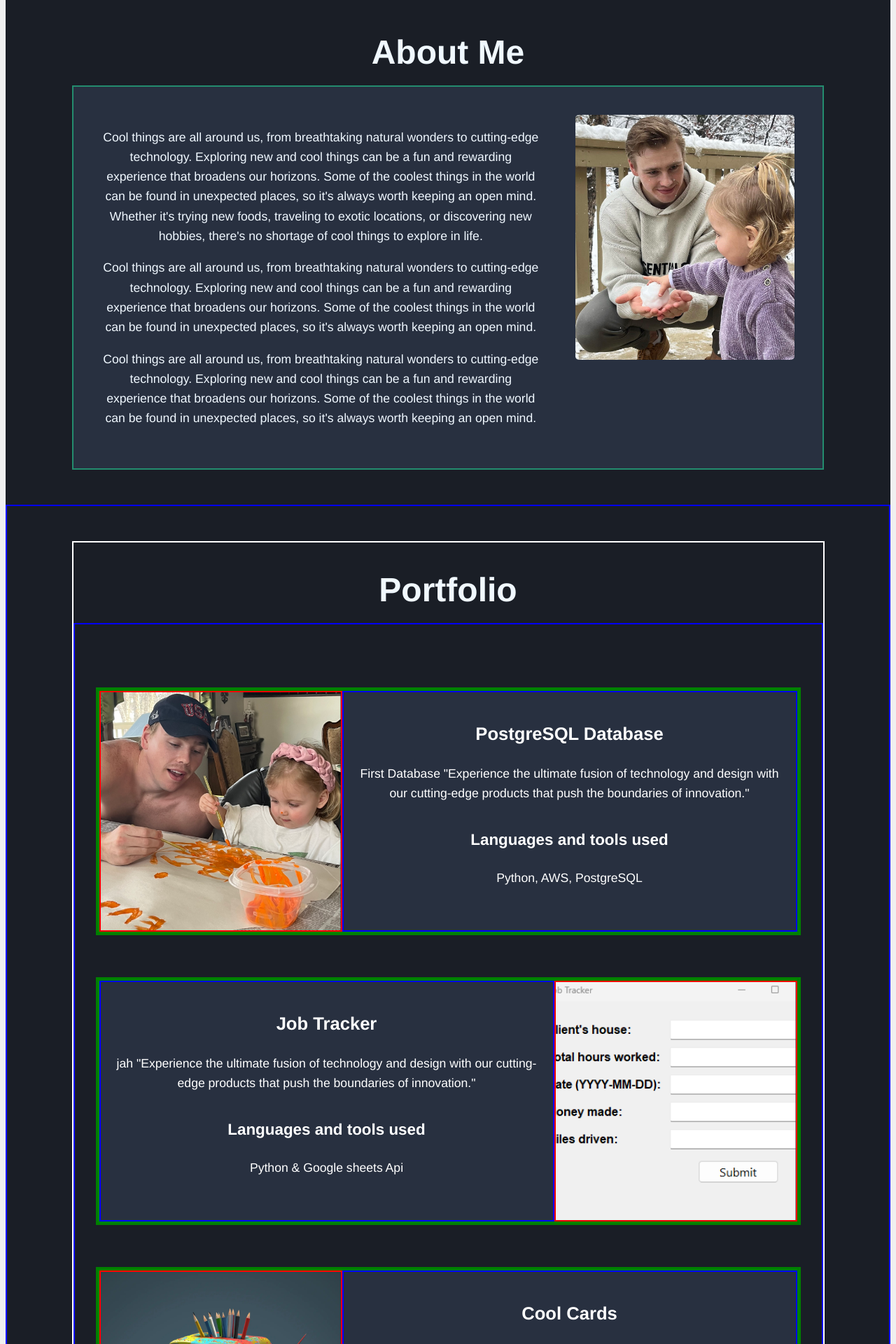
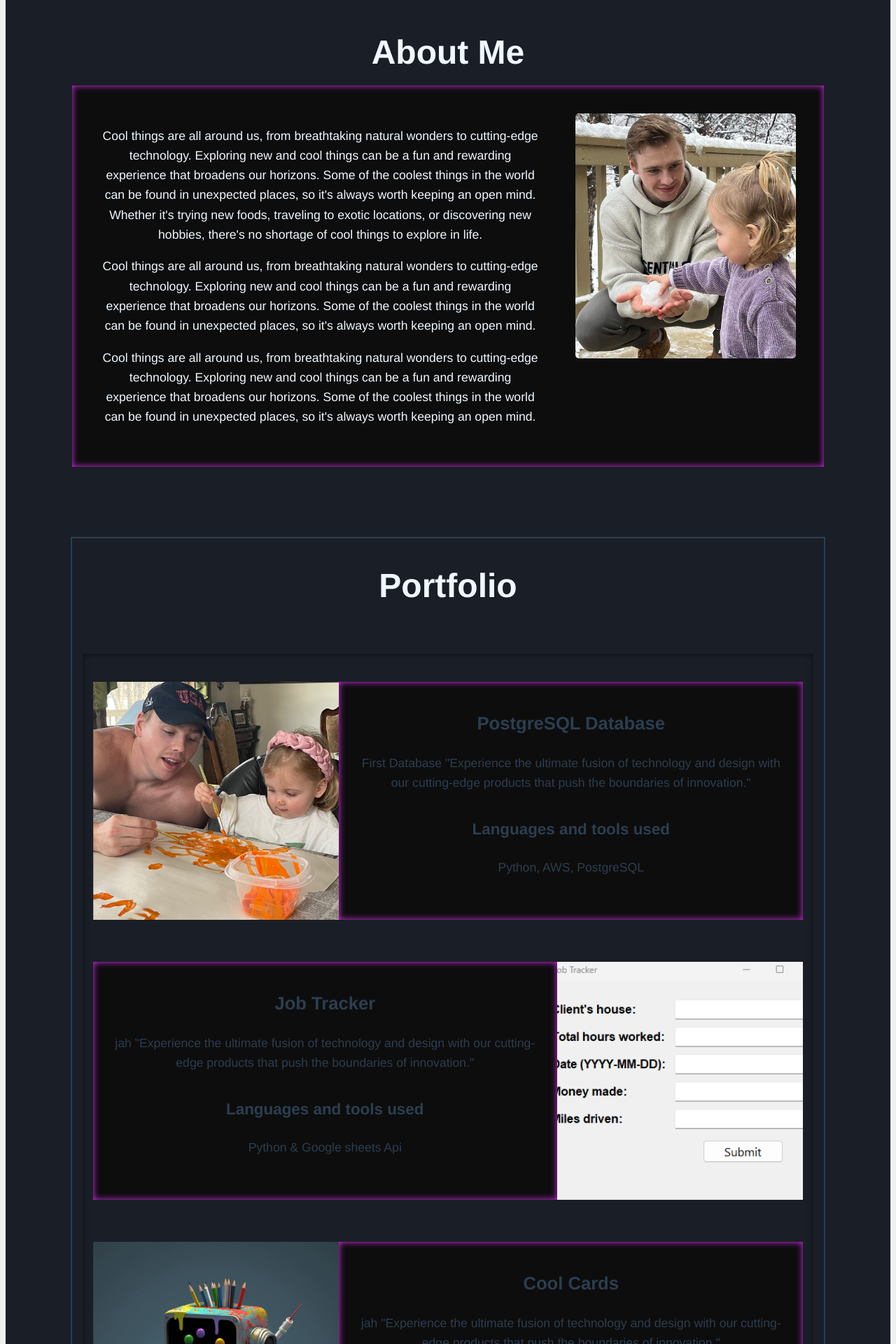
Before and after one commit to Eli-Dolney/web2, a Vue app in the folder site/: page / in a window 1280 px wide. Shown: the part 840-2760 px from the top of the page at 70% size. Built offline with nearby package versions, Linux system fonts and the light colour scheme.

Commit message:
UI updates

```diff
--- a/site/src/components/AboutComponent.vue
+++ b/site/src/components/AboutComponent.vue
@@ -70,8 +70,8 @@
   padding: 40px;
   width: 100%;
   box-sizing: border-box;
-  border: 2px solid #238C6E;
-  background-color: #283040
+  box-shadow: inset 0 0 10px #DB2EF2;
+  background-color: #0D0D0D;
 
 }
 
--- a/site/src/components/ContactComponent.vue
+++ b/site/src/components/ContactComponent.vue
@@ -4,16 +4,15 @@
       <div class="container">
         <h1>Contact Me</h1>
         <div class="accordion">
-          <div class="accordion-panel" @click="toggleAccordion">
+
+          <div class="accordion-panel expanded" @click="toggleAccordion">
             <div class="accordion-panel-header">
-              <h2 class="accordion-title">LinkedIn</h2>
-              <img class="panel-image" src="../assets/linked.png" />
+              <h2 class="accordion-title">Email</h2>
+              <img class="panel-image" src="../assets/Gmail.png" />
               <a
                 class="accordion-link-button"
-                href="https://bit.ly/Linkedin-Eli"
-                target="_blank"
-                rel="noopener noreferrer"
-              >View Profile</a>
+                href="mailto:elid3dev@gmail.com"
+              >Send Email</a>
             </div>
           </div>
 
@@ -24,6 +23,19 @@
               <a
                 class="accordion-link-button"
                 href="https://bit.ly/Github-Eli"
+                target="_blank"
+                rel="noopener noreferrer"
+              >View Profile</a>
+            </div>
+          </div>
+
+          <div class="accordion-panel" @click="toggleAccordion">
+            <div class="accordion-panel-header">
+              <h2 class="accordion-title">LinkedIn</h2>
+              <img class="panel-image" src="../assets/linked.png" />
+              <a
+                class="accordion-link-button"
+                href="https://bit.ly/Linkedin-Eli"
                 target="_blank"
                 rel="noopener noreferrer"
               >View Profile</a>
@@ -43,16 +55,6 @@
             </div>
           </div>
 
-          <div class="accordion-panel" @click="toggleAccordion">
-            <div class="accordion-panel-header">
-              <h2 class="accordion-title">Email</h2>
-              <img class="panel-image" src="../assets/Gmail.png" />
-              <a
-                class="accordion-link-button"
-                href="mailto:elid3dev@gmail.com"
-              >Send Email</a>
-            </div>
-          </div>
         </div>
       </div>
     </div>
@@ -108,7 +110,7 @@
   font-size: 3rem;
   margin-bottom: 20px;
   color: aliceblue;
-  border: solid 2px blue;
+
 }
 
 
@@ -128,7 +130,7 @@
   max-width: 80%;
   margin: 0 auto;
   padding: 2rem;
-  border: solid 2px red;
+  box-shadow: inset 0 0 10px rgba(0, 0, 0, 0.5);
   background-color: #1A1E26;
 }
 
@@ -145,8 +147,8 @@
   padding: 0.5rem;
 
   margin-top: 4rem;
-  border: solid 2px #3C308C;
-  background-color: #283040
+
+  background-color: #1A1E26
 }
 
 @media (min-width: 45em) {
@@ -191,8 +193,9 @@
   padding: var(--_panel-padding);
   padding-right: calc(var(--_panel-padding) * 4);
   border-radius: calc(((var(--_panel-padding) * 1.5) + var(--_button-size)) / 2);
-  border: solid 2px #3C308C;
-  background-color: #283040;
+
+  background-color: #0D0D0D;
+  box-shadow: inset 0 0 10px #DB2EF2;
 }
 
 @media (prefers-reduced-motion: no-preference) {
@@ -261,10 +264,10 @@
 .accordion-title {
   font-size: 2.5rem;
   font-weight: 700;
-  color: aliceblue;
+  color: #DB2EF2;
   position: relative;
   isolation: isolate;
-  border: solid 2px green;
+
   display: grid;
   align-items: center;
   writing-mode: vertical-lr;
@@ -306,7 +309,7 @@
   background: transparent;
   border: 0;
   padding: 0;
-  border: solid 2px purple;
+  border: solid 2px yellow;
   width: 20px; /* Adjust this value according to your desired icon size */
   height: 25px;
 }
@@ -359,7 +362,7 @@
 
 .accordion-link-button {
   text-decoration: none;
-  background-color: #3C308C;
+  background-color: #DB2EF2;
   color: white;
   padding: 8px 15px;
   border-radius: 5px;
--- a/site/src/components/FooterComponent.vue
+++ b/site/src/components/FooterComponent.vue
@@ -14,7 +14,7 @@
 
   <style scoped>
   footer {
-    background-color: #333;
+    background-color: #1A1E26;;
     color: #fff;
     padding: 1rem;
     font-family: Arial, sans-serif;
@@ -25,5 +25,6 @@
     justify-content: center;
     align-items: center;
     width: 100%;
+    box-shadow: inset 0 0 10px rgba(0, 0, 0, 0.5);
   }
   </style>
--- a/site/src/components/PortfolioComponent.vue
+++ b/site/src/components/PortfolioComponent.vue
@@ -74,8 +74,8 @@
 #portfolio {
   padding: 50px 0;
   background-color: #1A1E26;
-  color: #ffffff;
-  border: 2px solid blue;
+
+
 }
 
 .section-wrapper {
@@ -96,7 +96,6 @@
   max-width: 1400px;
   margin: 0 auto;
   padding: 30px 15px;
-  border: 2px solid blue;
 
 }
 
@@ -115,7 +114,7 @@
   margin-top: 20px;
   max-width: 1400px;
   padding: 30px 15px;
-
+  box-shadow: inset 0 0 10px rgba(0, 0, 0, 0.5);
 }
 
 .portfolio-project {
--- a/site/src/components/ProjectComponent.vue
+++ b/site/src/components/ProjectComponent.vue
@@ -38,7 +38,7 @@
   align-items: stretch;
   padding: px;
   width: 100%;
-  border: 5px solid green;
+
   box-sizing: border-box; /* Added box-sizing property */
   background-color: #283040;
 }
@@ -56,7 +56,7 @@
   display: flex;
   align-items: center;
   justify-content: center;
-  border: 2px solid red
+
 }
 
 .portfolio-project-image-container img {
@@ -72,9 +72,10 @@
 .image-text {
   flex: 2;
   padding: 20px;
-  border: 2px solid blue; /* Added red border */
+  box-shadow: inset 0 0 10px #DB2EF2; /* Added red border */
   display: flex; /* Add this to make sure the text container stretches to the same height as the image container */
   flex-direction: column;
+  background-color: #0D0D0D;
 }
 
 @media (max-width: 768px) {
--- a/site/src/components/SkillsComponent.vue
+++ b/site/src/components/SkillsComponent.vue
@@ -101,7 +101,6 @@
   padding: 20px;
   background-color: #1A1E26;
 
-  border: 2px solid green;
 
 }
 h2 {
@@ -119,7 +118,7 @@
 .skills-wrapper {
   display: flex;
   justify-content: center;
-  border: 2px solid green;
+
 }
 
 .skills-container {
@@ -145,8 +144,9 @@
   align-items: center;
   flex-wrap: wrap;
   margin: 0 auto;
-  border: 2px solid blue;
-  background-color: #283040;
+
+  background-color: #0D0D0D;
+  box-shadow: inset 0 0 10px #DB2EF2;
 }
 
 .language-item,
@@ -205,7 +205,7 @@
   width: 50%;
   height: 50%;
   object-fit: cover;
-  border: 2px solid blue;
+
 }
 @media screen and (max-width: 1200px) {
   .language-item,
```
